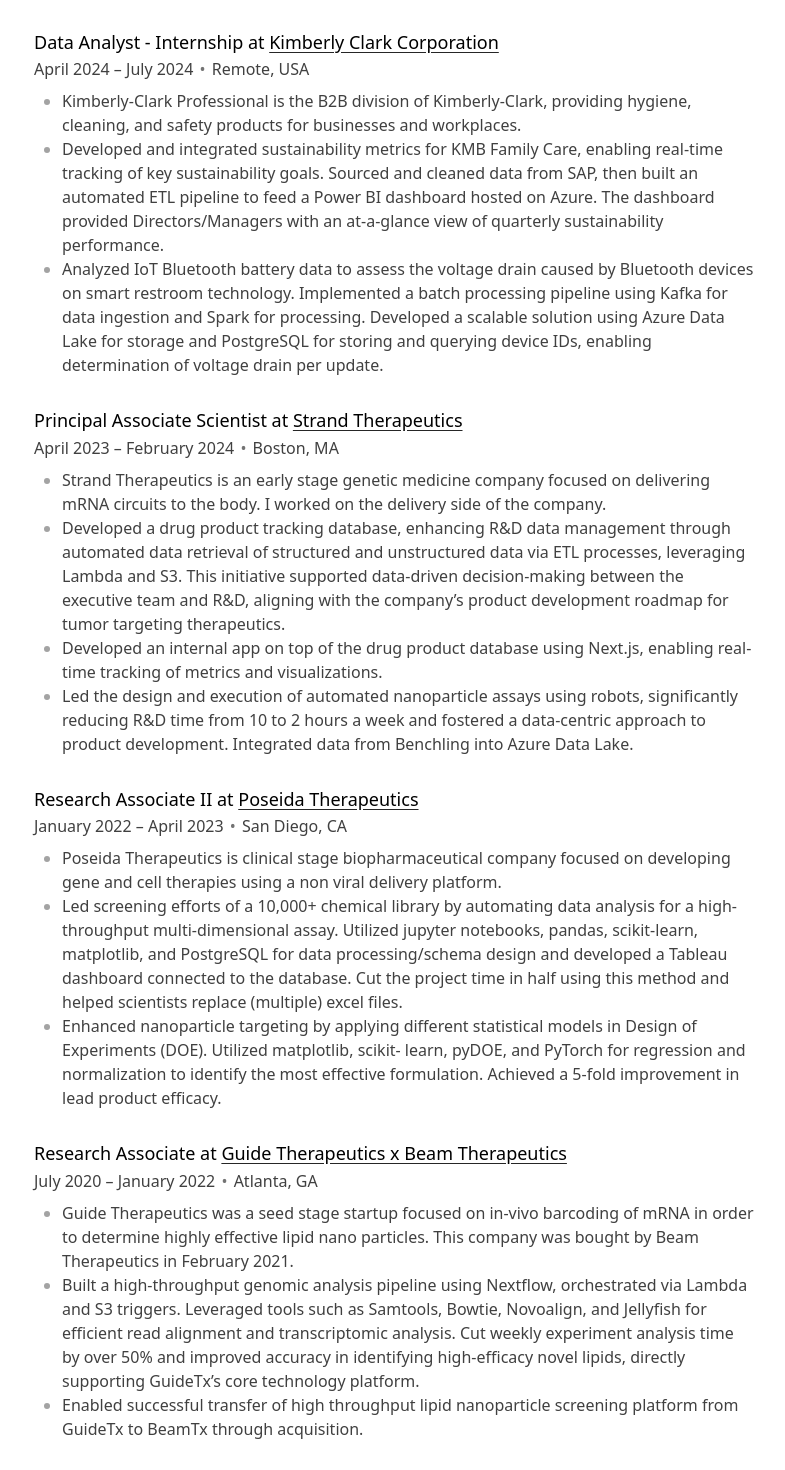
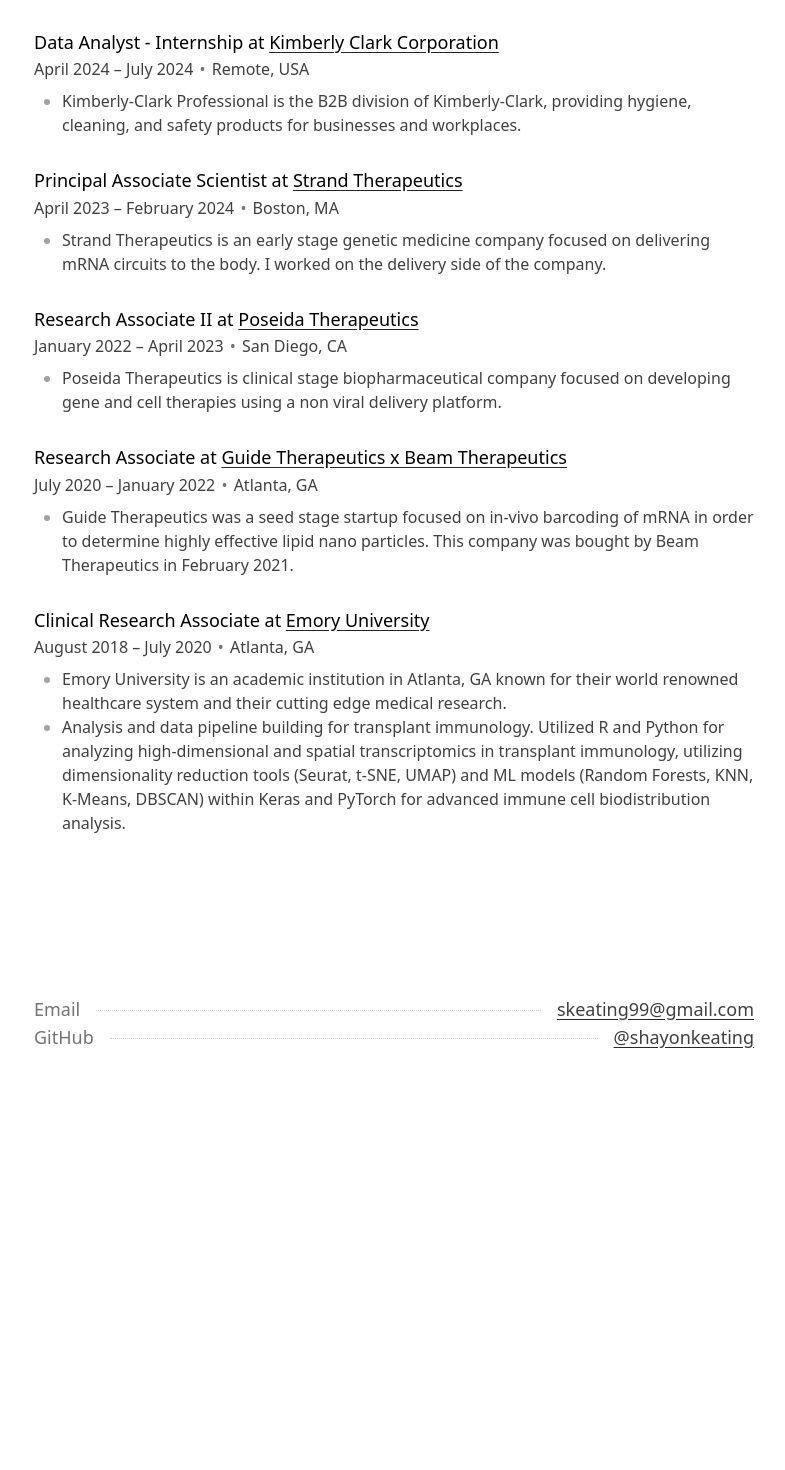
Before and after one commit to shayonkeating/shayonkeating.github.io, a SvelteKit app: page /resume in a window 1280 px wide. Shown: the part 1220-2690 px from the top of the page, without its empty margins (246-1031 px from the left). After the commit the page ends 2399 px from the top, so only its background shows below. Built offline with nearby package versions, Linux system fonts and the light colour scheme.

Commit message:
Update with marketplace only

```diff
--- a/src/routes/+page.svelte
+++ b/src/routes/+page.svelte
@@ -29,7 +29,7 @@
 
 <Seo
   title="Shayon Keating"
-  description="Scientist, engineer, and researcher."
+  description="Engineer, scientist, and researcher."
 />
 
 <p
--- a/src/routes/resume/+page.svelte
+++ b/src/routes/resume/+page.svelte
@@ -98,22 +98,6 @@
       providing hygiene, cleaning, and safety products for businesses and
       workplaces.
     </li>
-    <li>
-      Developed and integrated sustainability metrics for KMB Family Care,
-      enabling real-time tracking of key sustainability goals. Sourced and
-      cleaned data from SAP, then built an automated ETL pipeline to feed a
-      Power BI dashboard hosted on Azure. The dashboard provided
-      Directors/Managers with an at-a-glance view of quarterly sustainability
-      performance.
-    </li>
-    <li>
-      Analyzed IoT Bluetooth battery data to assess the voltage drain caused by
-      Bluetooth devices on smart restroom technology. Implemented a batch
-      processing pipeline using Kafka for data ingestion and Spark for
-      processing. Developed a scalable solution using Azure Data Lake for
-      storage and PostgreSQL for storing and querying device IDs, enabling
-      determination of voltage drain per update.
-    </li>
   </Workplace>
 
   <Workplace
@@ -128,24 +112,6 @@
       delivering mRNA circuits to the body. I worked on the delivery side of the
       company.
     </li>
-    <li>
-      Developed a drug product tracking database, enhancing R&D data management
-      through automated data retrieval of structured and unstructured data via
-      ETL processes, leveraging Lambda and S3. This initiative supported
-      data-driven decision-making between the executive team and R&D, aligning
-      with the company’s product development roadmap for tumor targeting
-      therapeutics.
-    </li>
-    <li>
-      Developed an internal app on top of the drug product database using
-      Next.js, enabling real-time tracking of metrics and visualizations.
-    </li>
-    <li>
-      Led the design and execution of automated nanoparticle assays using
-      robots, significantly reducing R&D time from 10 to 2 hours a week and
-      fostered a data-centric approach to product development. Integrated data
-      from Benchling into Azure Data Lake.
-    </li>
   </Workplace>
 
   <Workplace
@@ -158,21 +124,6 @@
     <li>
       Poseida Therapeutics is clinical stage biopharmaceutical company focused
       on developing gene and cell therapies using a non viral delivery platform.
-    </li>
-    <li>
-      Led screening efforts of a 10,000+ chemical library by automating data
-      analysis for a high-throughput multi-dimensional assay. Utilized jupyter
-      notebooks, pandas, scikit-learn, matplotlib, and PostgreSQL for data
-      processing/schema design and developed a Tableau dashboard connected to
-      the database. Cut the project time in half using this method and helped
-      scientists replace (multiple) excel files.
-    </li>
-    <li>
-      Enhanced nanoparticle targeting by applying different statistical models
-      in Design of Experiments (DOE). Utilized matplotlib, scikit- learn, pyDOE,
-      and PyTorch for regression and normalization to identify the most
-      effective formulation. Achieved a 5-fold improvement in lead product
-      efficacy.
     </li>
   </Workplace>
 
@@ -187,18 +138,6 @@
       Guide Therapeutics was a seed stage startup focused on in-vivo barcoding
       of mRNA in order to determine highly effective lipid nano particles. This
       company was bought by Beam Therapeutics in February 2021.
-    </li>
-    <li>
-      Built a high-throughput genomic analysis pipeline using Nextflow,
-      orchestrated via Lambda and S3 triggers. Leveraged tools such as Samtools,
-      Bowtie, Novoalign, and Jellyfish for efficient read alignment and
-      transcriptomic analysis. Cut weekly experiment analysis time by over 50%
-      and improved accuracy in identifying high-efficacy novel lipids, directly
-      supporting GuideTx’s core technology platform.
-    </li>
-    <li>
-      Enabled successful transfer of high throughput lipid nanoparticle
-      screening platform from GuideTx to BeamTx through acquisition.
     </li>
   </Workplace>
 
```
Also changed, not shown: src/projects/marketplace-only.md (added, +17 -0 lines), src/projects/marketplace-only.png (added).
